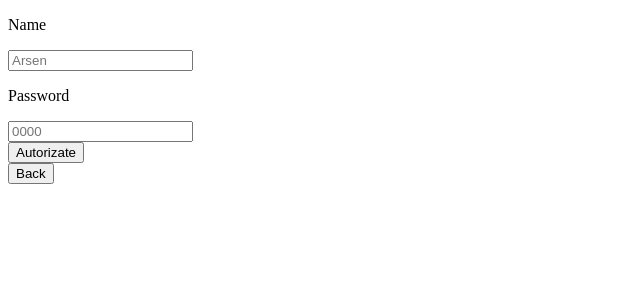
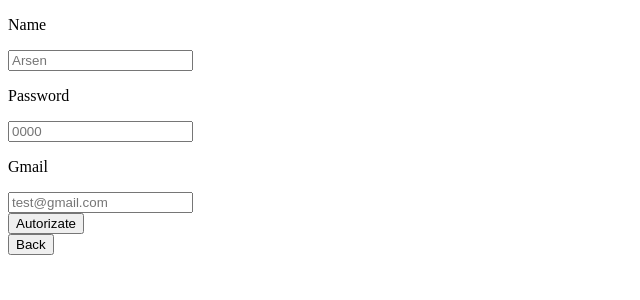
Before and after one commit to ArvAAnd/experts_site_ts, a React (Create React App) app: page /registration in a window 1280 px wide. Shown: the top 300 px of the page, without its empty margins (0-640 px from the left). Built offline with nearby package versions, Linux system fonts and the light colour scheme.

Commit message:
added gmail

```diff
--- a/src/autorithate/autorithatePage.tsx
+++ b/src/autorithate/autorithatePage.tsx
@@ -1,6 +1,6 @@
 import React from "react";
 import { useForm } from "react-hook-form";
-import { UserRegistrationT, UserT } from "../types/user";
+import { UserAuthorizationT, UserRegistrationT, UserT } from "../types/user";
 import { useUserStore } from "../store/userStore";
 import { useNavigate } from "react-router";
 import { routes } from "../Routers";
@@ -12,7 +12,7 @@ export const Autorithation = () => {
         register,
         handleSubmit,
         reset
-    } = useForm<UserT>()
+    } = useForm<UserAuthorizationT>()
 
     const {user, signIn} = useUserStore()
     const navigate = useNavigate()
@@ -21,7 +21,7 @@ export const Autorithation = () => {
         navigate(routes.home)
     }
 
-    const onSubmit = async(data: UserRegistrationT) => {
+    const onSubmit = async(data: UserAuthorizationT) => {
         try{
             const response = await Connect.axiosAuthorization(data)
             signIn({...response.data.data})
--- a/src/autorithate/registrationPage.tsx
+++ b/src/autorithate/registrationPage.tsx
@@ -1,21 +1,26 @@
-import React, { useState } from "react"
+import React, { useState, ChangeEvent } from "react"
 import "./registrationPage"
 import { Link, useNavigate } from "react-router-dom"
 import { useForm } from "react-hook-form"
-import { UserT } from "../types/user"
+import { UserRegistrationT, UserT } from "../types/user"
 import {useUserStore} from "../store/userStore"
 import { routes } from "../Routers"
 import { Connect } from "../connect/Connect"
 import { useThemesUpdateStore } from "../store/themeUpdateStore"
+import { gmailPattern } from "../check pattern/GmailPattern"
 
 export const useRegistration = () => {
   const {
     register,
     handleSubmit,
-    reset
-  }= useForm<UserT>()
+    reset,
+    formState: { errors }
+  }= useForm<UserRegistrationT>({
+    mode: 'onChange'
+  })
   const {themesUpdate, setThemesUpdate} = useThemesUpdateStore();
-
+  const [email, setEmail] = useState('')
+  const [isValidEmail, setIsValidEmail] = useState(false)
   const {user, signIn} = useUserStore()
   const navigate = useNavigate()
 
@@ -28,10 +33,18 @@ export const useRegistration = () => {
     }
   }
 
+  // const handleChangeGmail = (e: ChangeEvent<HTMLInputElement>) => {
+  //   const inputEmail = e.target.value;
+  //   setEmail(inputEmail);
+  //   const isValid = gmailPattern.test(inputEmail);
+  //   setIsValidEmail(isValid);
+  // }
+
   const goBack = () => {
     navigate(routes.home)
   }
-  const onSubmit = async(data: UserT) => {
+  const onSubmit = async(data: UserRegistrationT) => {
+    errors.gmail && console.log(errors.gmail.message)
     try{
 
       const response = await Connect.axiosAddUser({...data})
@@ -42,6 +55,7 @@ export const useRegistration = () => {
         document.cookie = JSON.stringify(response.data.tocken) + "=" + response.data.data.id + "; path=/"
         //console.log(getCookie(response.data.tocken))
         //console.log(response.data)
+        setThemesUpdate(!themesUpdate)
         navigate(routes.pick_theme)
       }
       else alert("Users with this name already exist")
@@ -52,11 +66,11 @@ export const useRegistration = () => {
       alert("Can't to registrate")
     }finally{}
   }
-  return {onSubmit, register, reset, handleSubmit, goBack}
+  return {errors, onSubmit, register, reset, handleSubmit, goBack}
 }
 
 export function Registration(){
-    const {onSubmit, register, reset, handleSubmit, goBack} = useRegistration()
+    const {errors, onSubmit, register, reset, handleSubmit, goBack} = useRegistration()
     return(
         <div className="main">
         <form onSubmit={handleSubmit(onSubmit)} className="allInputLines">
@@ -77,6 +91,18 @@ export function Registration(){
           />
 
         </div>
+        <div className="inputLine">
+          <p>Gmail</p>
+          <input
+            placeholder="test@gmail.com"
+            type="text"
+            {...register('gmail', {required: true, pattern: {
+                value: gmailPattern,
+                message: 'Gmail is not valid',
+              }})
+            }/>
+          {errors.gmail?.message && <p>{errors.gmail.message}</p>}
+        </div>
         <input type="submit" value="Autorizate"/>
       </form>
       <button onClick={goBack}>Back</button>
--- /dev/null
+++ b/src/check pattern/GmailPattern.tsx
@@ -0,0 +1 @@
+export const gmailPattern = /\b[A-Za-z0-9._%+-]+@gmail\.com\b/;
--- a/src/connect/Connect.tsx
+++ b/src/connect/Connect.tsx
@@ -1,11 +1,11 @@
 import React from "react";
 import axios from "axios";
-import { ExpertAndInterestedForServerT, Theme, UserAndTheme, UserAndThemeForServerT, UserRegistrationT, UserT } from "../types/user";
+import { ExpertAndInterestedForServerT, Theme, UserAndTheme, UserAndThemeForServerT, UserAuthorizationT, UserRegistrationT, UserT } from "../types/user";
 const url = 'http://127.0.0.1:5000/api/registration'
 //const testUrl = 'https://httpbin.org/post'
 
 export const Connect = {
-    async axiosAddUser(data: UserT) {
+    async axiosAddUser(data: UserRegistrationT) {
         return axios.post(url, {
             'data': data
         });
@@ -36,7 +36,7 @@ export const Connect = {
             'data': data
         });
     },
-    async axiosAuthorization(data: UserRegistrationT) {
+    async axiosAuthorization(data: UserAuthorizationT) {
         return axios.post('http://127.0.0.1:5000/authorization', {
             'data': data
         })
--- a/src/home/ShowCurrenUser.tsx
+++ b/src/home/ShowCurrenUser.tsx
@@ -33,6 +33,7 @@ export const ShowCurrenUser = () => {
                 </h1>
                 <div className="user-expert">Experts:
                     {user.experts?.length != 0 ? user.experts?.map((expert) => {
+                        console.log(expert)
                         return <p key={expert.name} className="users-element-line">{expert.name}</p>
                     })
                 : <p>U are not expert in any theme </p>}
--- a/src/types/user.tsx
+++ b/src/types/user.tsx
@@ -13,6 +13,12 @@ export type UserT = {
 }
 
 export type UserRegistrationT = {
+    name: string,
+    password: string,
+    gmail: string
+}
+
+export type UserAuthorizationT = {
     name: string,
     password: string
 }
```
